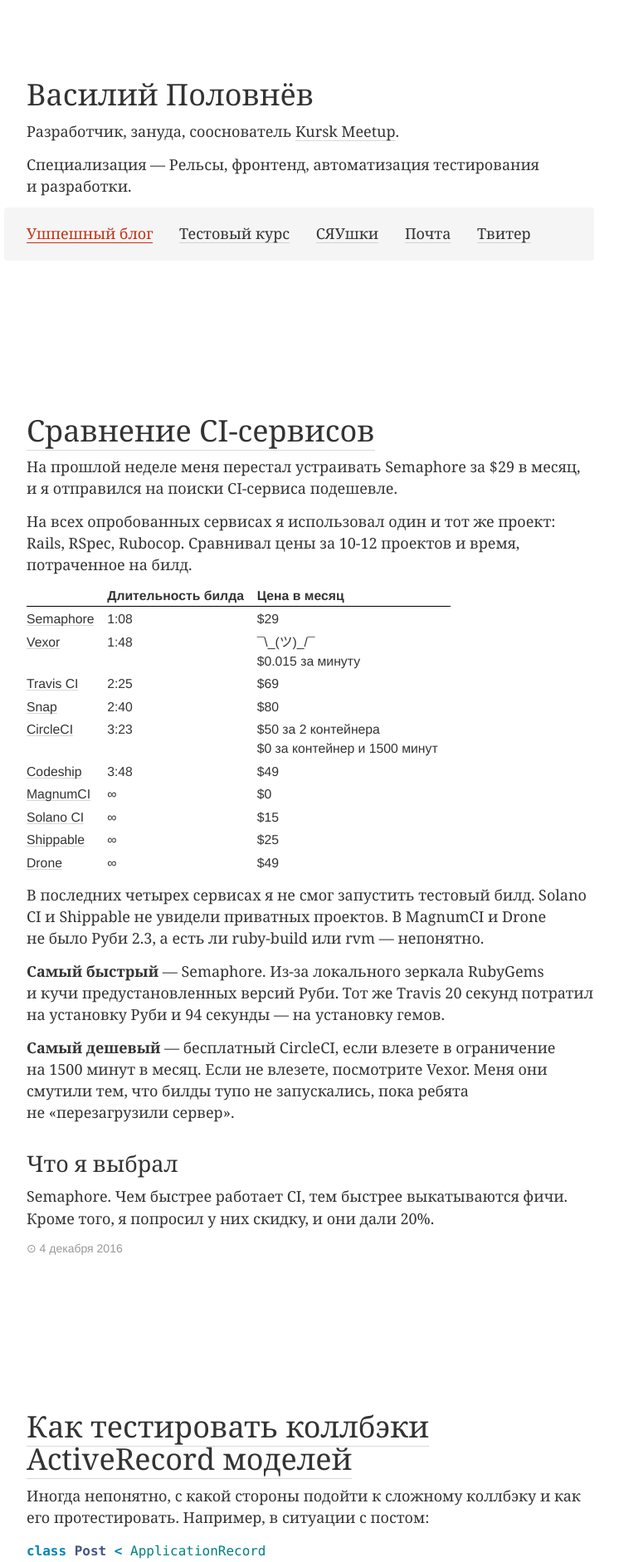
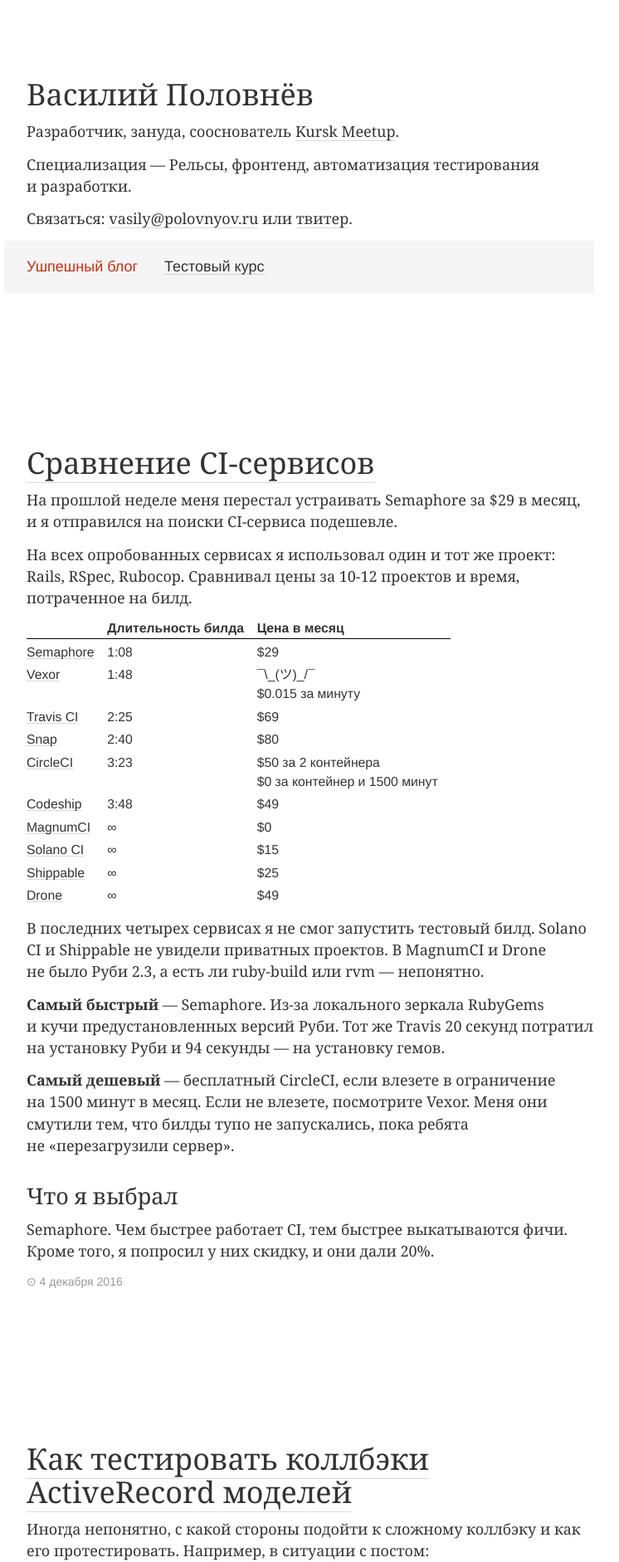
Before and after one commit to vast/vast.github.io, a Jekyll site: the page built from index.html, in a window 1280 px wide. Shown: the top 1882 px of the page at 83% size, without its empty margins (248-994 px from the left). Built offline with Jekyll 4.4.1, drawn with Linux system fonts in a browser that asks for light colours.

Commit message:
clean up index page

```diff
--- a/_sass/modules/_posts.scss
+++ b/_sass/modules/_posts.scss
@@ -88,6 +88,6 @@
 
   &.is__active {
     color: $link-active-color;
-    box-shadow: inset 0 -2px 0 -1px $link-active-color;
+    box-shadow: none;
   }
 }
--- a/index.html
+++ b/index.html
@@ -57,14 +57,16 @@
           Разработчик, зануда, сооснователь <a href="https://github.com/kurskmeetup/meetups">Kursk Meetup</a>.
         </p>
         <p>
-        Специализация — Рельсы, фронтенд, автоматизация тестирования и разработки.
+          Специализация — Рельсы, фронтенд, автоматизация тестирования и разработки.
         </p>
-        <p class="my_presence">
+        <p>
+          Связаться:
+          <a href="mailto:vasily@polovnyov.ru">vasily@polovnyov.ru</a>
+          или <a href="http://twitter.com/vazilla">твитер</a>.
+        </p>
+        <p class="my_presence" style="font-family: Helvetica Neue;">
           <span class="my_presence-link is__active">Ушпешный блог</span>
           <a href="/tests/" class="my_presence-link">Тестовый курс</a>
-          <a href="https://github.com/vast/til" class="my_presence-link">СЯУшки</a>
-          <a href="mailto:vasily@polovnyov.ru" class="my_presence-link">Почта</a>
-          <a href="https://twitter.com/vazilla" class="my_presence-link">Твитер</a>
         </p>
       </div>
     </article>
```
